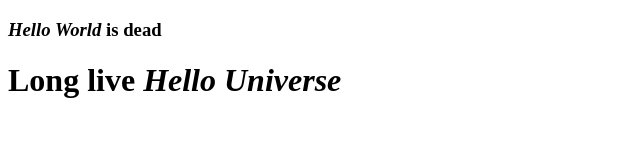
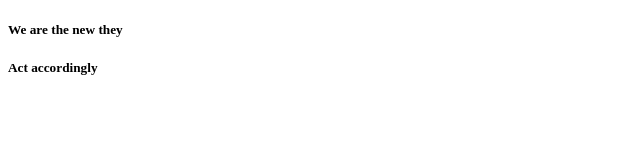
Before and after one commit to ddenhartog/ddenhartog.github.io, a plain HTML site: page index.html in a window 1280 px wide. Shown: the whole page, without its empty margins (0-640 px from the left). Drawn offline with Linux system fonts and the light colour scheme.

Commit message:
updated index.html

```diff
--- a/index.html
+++ b/index.html
@@ -2,19 +2,32 @@
 <html lang="en">
 <head>
 <meta charset="utf-8">
-<title>Douglas Denhartog - GitHub.io</title>
-<link rel="stylesheet" href="css.css" media="screen" />
+<title>Douglas Denhartog</title>
+
+<meta http-equiv="X-UA-Compatible" content="IE=edge, chrome=1">
+<meta name="viewport" content="initial-scale=1">
+<meta name="robots" content="index, follow">
+
+<meta name="language" content="english">
+<meta name="author" content="Douglas Denhartog">
+<meta name="description" content="We are the new they. Act accordingly.">
+
+<link rel="stylesheet" href="stylesheet.css" media="screen">
 </head>
 <body>
-<h3><i>Hello World</i> is dead</h3>
-<h1>Long live <i>Hello Universe</i></h1>
+<div>
+  <h5>We are the new they</h5>
+  <h5>Act accordingly</h5>
+</div>
 <script>
-	(function(i,s,o,g,r,a,m){i['GoogleAnalyticsObject']=r;i[r]=i[r]||function(){
-	(i[r].q=i[r].q||[]).push(arguments)},i[r].l=1*new Date();a=s.createElement(o),
-	m=s.getElementsByTagName(o)[0];a.async=1;a.src=g;m.parentNode.insertBefore(a,m)
-	})(window,document,'script','//www.google-analytics.com/analytics.js','ga');
-	ga('create', 'UA-48624238-1', 'auto');
-	ga('send', 'pageview');
+(function(i,s,o,g,r,a,m){i['GoogleAnalyticsObject']=r;i[r]=i[r]||function(){
+(i[r].q=i[r].q||[]).push(arguments)},i[r].l=1*new Date();a=s.createElement(o),
+m=s.getElementsByTagName(o)[0];a.async=1;a.src=g;m.parentNode.insertBefore(a,m)
+})(window,document,'script','//www.google-analytics.com/analytics.js','ga');
+ga('create', '', 'denhartog.com');
+ga('require', 'linkid', 'linkid.js');
+ga('require', 'displayfeatures');
+ga('send', 'pageview');
 </script>
 </body>
 </html>
```
Also changed, not shown: 1 other file.
